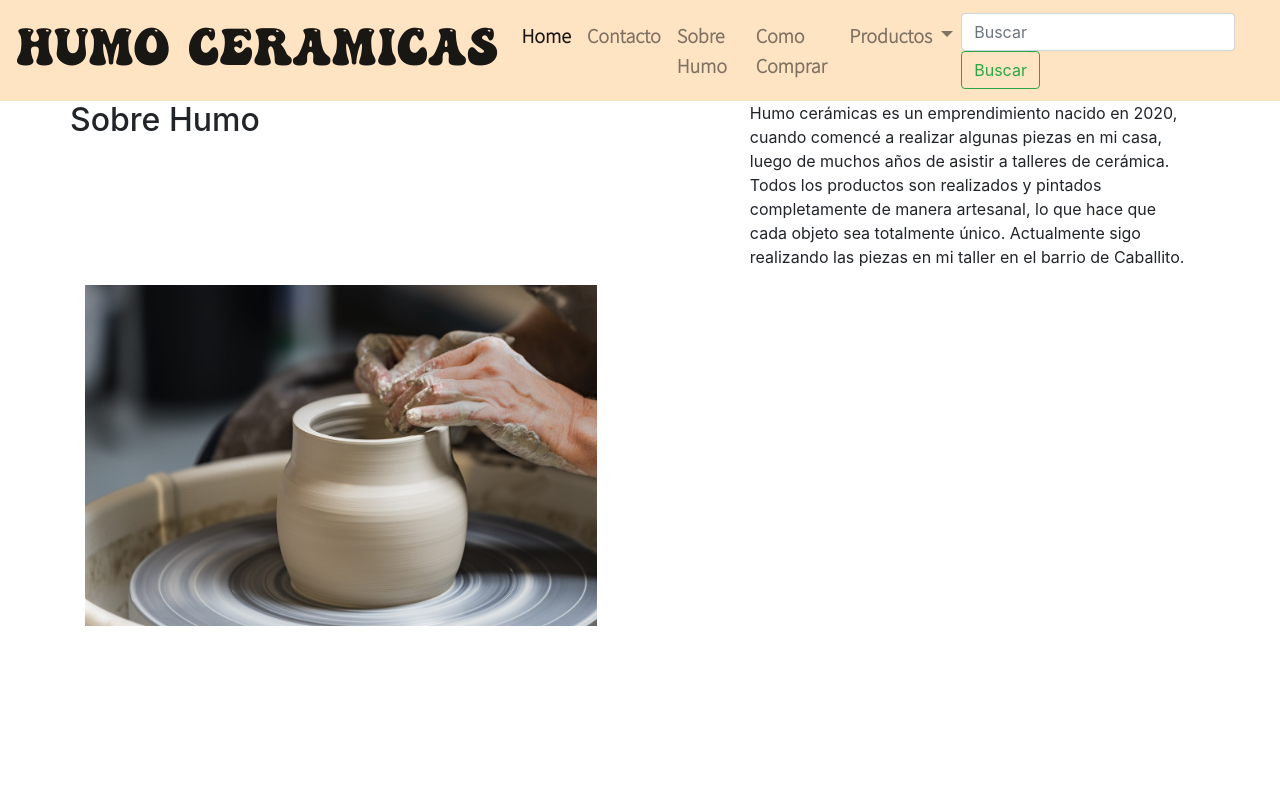
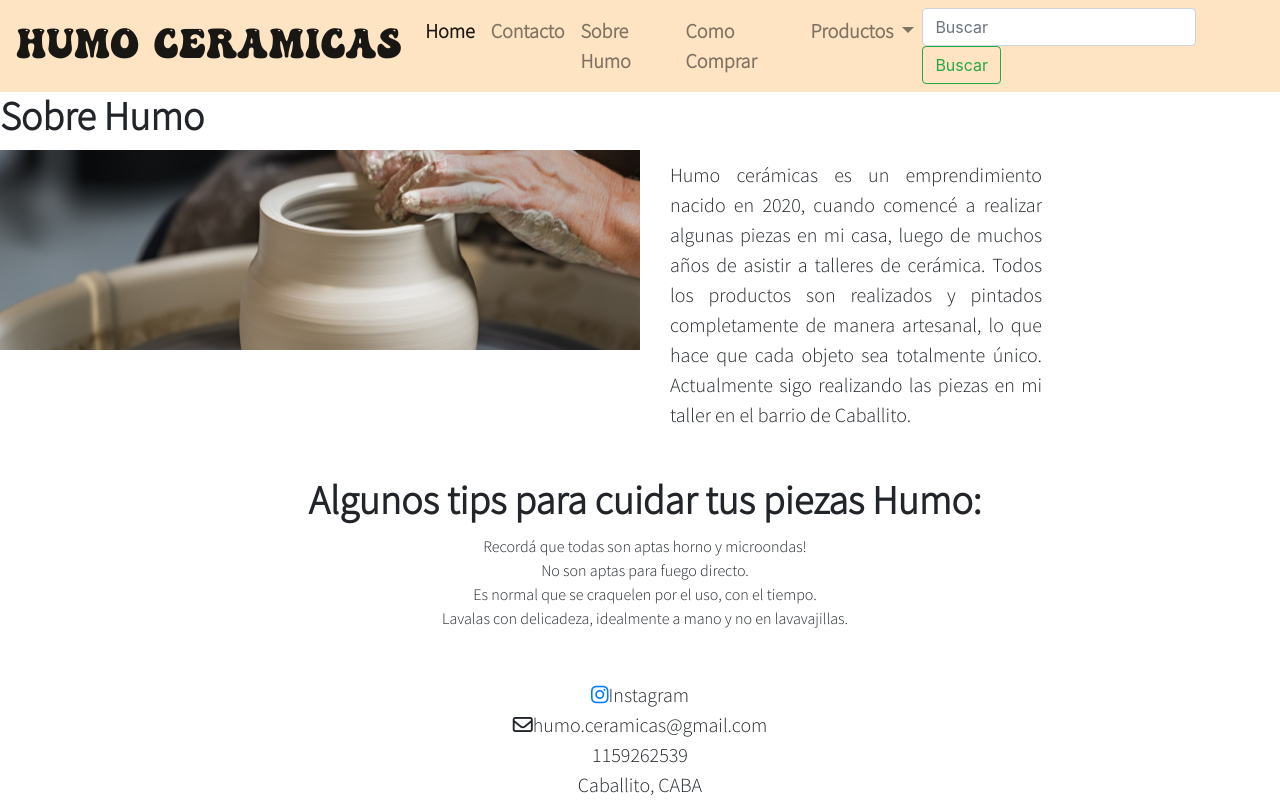
Before and after one commit to rengladsz/Preentrega2, a plain HTML site: page Sobrehumo.html in a window 1280 px wide. Shown: the top 803 px of the page. Drawn offline with nearby package versions, Linux system fonts and the light colour scheme.

Commit message:
version casi final preentrega 2

```diff
--- a/Sobrehumo.html
+++ b/Sobrehumo.html
@@ -1,22 +1,28 @@
 <!DOCTYPE html>
 <html lang="es">
+
 <head>
     <meta charset="UTF-8">
     <meta http-equiv="X-UA-Compatible" content="IE=edge">
     <meta name="viewport" content="width=device-width, initial-scale=1.0">
     <link rel="shortcut icon" href="img/logo mil.png" type="image/x-icon">
-    <link rel="stylesheet" href="https://cdnjs.cloudflare.com/ajax/libs/font-awesome/6.4.0/css/all.min.css" integrity="sha512-iecdLmaskl7CVkqkXNQ/ZH/XLlvWZOJyj7Yy7tcenmpD1ypASozpmT/E0iPtmFIB46ZmdtAc9eNBvH0H/ZpiBw==" crossorigin="anonymous" referrerpolicy="no-referrer" />
-    <link rel="stylesheet" href="https://cdn.jsdelivr.net/npm/bootstrap@4.6.2/dist/css/bootstrap.min.css" integrity="sha384-xOolHFLEh07PJGoPkLv1IbcEPTNtaed2xpHsD9ESMhqIYd0nLMwNLD69Npy4HI+N" crossorigin="anonymous">
+    <link rel="stylesheet" href="https://cdnjs.cloudflare.com/ajax/libs/font-awesome/6.4.0/css/all.min.css"
+        integrity="sha512-iecdLmaskl7CVkqkXNQ/ZH/XLlvWZOJyj7Yy7tcenmpD1ypASozpmT/E0iPtmFIB46ZmdtAc9eNBvH0H/ZpiBw=="
+        crossorigin="anonymous" referrerpolicy="no-referrer" />
+    <link rel="stylesheet" href="https://cdn.jsdelivr.net/npm/bootstrap@4.6.2/dist/css/bootstrap.min.css"
+        integrity="sha384-xOolHFLEh07PJGoPkLv1IbcEPTNtaed2xpHsD9ESMhqIYd0nLMwNLD69Npy4HI+N" crossorigin="anonymous">
     <link rel="stylesheet" href="estilos.css">
     <title>Humo Cerámicas</title>
 </head>
+
 <body>
 
     <!-- header -->
     <header>
         <nav class="navbar navbar-expand-lg navbar-light">
             <a class="navbar-brand" href="#">HUMO CERAMICAS</a>
-            <button class="navbar-toggler" type="button" data-toggle="collapse" data-target="#navbarSupportedContent" aria-controls="navbarSupportedContent" aria-expanded="false" aria-label="Toggle navigation">
+            <button class="navbar-toggler" type="button" data-toggle="collapse" data-target="#navbarSupportedContent"
+                aria-controls="navbarSupportedContent" aria-expanded="false" aria-label="Toggle navigation">
                 <span class="navbar-toggler-icon"></span>
             </button>
 
@@ -35,7 +41,8 @@
                         <a class="nav-link" href="Comocomprar.html"> Como Comprar</a>
                     </li>
                     <li class="nav-item dropdown">
-                  <a class="nav-link dropdown-toggle" href="#" role="button" data-toggle="dropdown" aria-expanded="false">
+                        <a class="nav-link dropdown-toggle" href="#" role="button" data-toggle="dropdown"
+                            aria-expanded="false">
                             Productos
                         </a>
                         <div class="dropdown-menu">
@@ -83,34 +90,40 @@
 
     </div>   -->
 
-    <div class="container">
+    <h3>Sobre Humo</h3>
+    <section class="sobrehumo container-fluid">
         <div class="row">
-            <h2>Sobre Humo</h2>
-          <div class="col"></div>
-          <div class="col"> <p> Humo cerámicas es un emprendimiento nacido en 2020,
+            <div class="nleft col-sm-6"></div>
+            <div class="nright col-sm-6">
+                <p>Humo cerámicas es un emprendimiento nacido en 2020,
                     cuando comencé a realizar algunas piezas en mi casa,
                     luego de muchos años de asistir a talleres de cerámica.
                     Todos los productos son realizados y pintados completamente de manera artesanal,
                     lo que hace que cada objeto sea totalmente único. Actualmente
-            sigo realizando las piezas en mi taller en el barrio de Caballito. </p> </div>
-          <div class="w-100"></div>
-          <div class="col"> <img src="img/volume-g74e9da0a7_1280.jpg" alt="" height="40%" width="auto"></div>
-          <div class="col"><h3>Algunos tips para cuidar tus piezas Humo:</h3>
+                    sigo realizando las piezas en mi taller en el barrio de Caballito.
+                </p>
+            </div>
+        </div>
+    </section>
+    <section class="tips">
+        <div>
+            <h3>Algunos tips para cuidar tus piezas Humo:</h3>
             <ul class="ul1">
                 <li>Recordá que todas son aptas horno y microondas!</li>
                 <li>No son aptas para fuego directo.</li>
                 <li>Es normal que se craquelen por el uso, con el tiempo.</li>
                 <li>Lavalas con delicadeza, idealmente a mano y no en lavavajillas.</li>
             </ul>
+
         </div>
-        </div>
-      </div>
+    </section>
 
     <!-- footer redes -->
     <footer>
         <div class="footer">
             <ul>
-         <li> <a href="https://www.instagram.com/humo.ceramicas"><i class="fa-brands fa-instagram"></i></a>Instagram</li>
+                <li> <a href="https://www.instagram.com/humo.ceramicas"><i
+                            class="fa-brands fa-instagram"></i></a>Instagram</li>
                 <li> <i class="fa-regular fa-envelope"></i>humo.ceramicas@gmail.com </li>
                 <li>1159262539</li>
                 <li>Caballito, CABA</li>
@@ -120,7 +133,12 @@
 
 
 
-    <script src="https://cdn.jsdelivr.net/npm/jquery@3.5.1/dist/jquery.slim.min.js" integrity="sha384-DfXdz2htPH0lsSSs5nCTpuj/zy4C+OGpamoFVy38MVBnE+IbbVYUew+OrCXaRkfj" crossorigin="anonymous"></script>
-    <script src="https://cdn.jsdelivr.net/npm/bootstrap@4.6.2/dist/js/bootstrap.bundle.min.js" integrity="sha384-Fy6S3B9q64WdZWQUiU+q4/2Lc9npb8tCaSX9FK7E8HnRr0Jz8D6OP9dO5Vg3Q9ct" crossorigin="anonymous"></script>
+    <script src="https://cdn.jsdelivr.net/npm/jquery@3.5.1/dist/jquery.slim.min.js"
+        integrity="sha384-DfXdz2htPH0lsSSs5nCTpuj/zy4C+OGpamoFVy38MVBnE+IbbVYUew+OrCXaRkfj" crossorigin="anonymous">
+    </script>
+    <script src="https://cdn.jsdelivr.net/npm/bootstrap@4.6.2/dist/js/bootstrap.bundle.min.js"
+        integrity="sha384-Fy6S3B9q64WdZWQUiU+q4/2Lc9npb8tCaSX9FK7E8HnRr0Jz8D6OP9dO5Vg3Q9ct" crossorigin="anonymous">
+    </script>
 </body>
+
 </html>
--- a/estilos.css
+++ b/estilos.css
@@ -23,7 +23,7 @@
 
 .navbar-brand {
     font-family: Abstract;
-    font-size: 50px;
+    font-size: 40px;
     color: black;
 }
 
@@ -57,17 +57,17 @@
     font-size: 20px;
     margin-top: 50px;
     text-align: center;
+    list-style: none;
 
 }
 
-@media only screen and (max-width:480px){
-    .footer{
+@media only screen and (min-width:480px) and (max-width:768) {
+    .footer {
         text-align: center;
         width: 100%;
         margin: auto;
         font-size: 25px;
-        margin-top: 30px;
-        margin-right: 50px;
+        margin-top: 50px;
     }
 }
 
@@ -460,3 +460,40 @@
     font-size: 20px;
     padding: 20px;
 }
+
+/* css sobre humo */
+
+.nleft {
+    height: 200px;
+    background-image: url(img/volume-g74e9da0a7_1280.jpg);
+    background-size: cover;
+    background-position: center;
+
+
+}
+h3{
+    font-family: SourceSans;
+    font-size: 40px;
+    font-weight: bold;
+    margin-bottom: 10px;
+
+}
+.nright p{
+    font-family: SourceSans;
+    text-align: center;
+    font-size: 20px;
+    text-align: justify;
+    width: 60%;
+    margin-left: 20px;
+
+}
+.nright{
+    padding: 10px;
+}
+
+.tips{
+margin-top: 20px;
+text-align: center;
+font-family: SourceSans;
+margin-left: 10px;
+}
```
Also changed, not shown: index.html (+1 -1 lines). Lines whose indentation alone changed are shown as unchanged.
